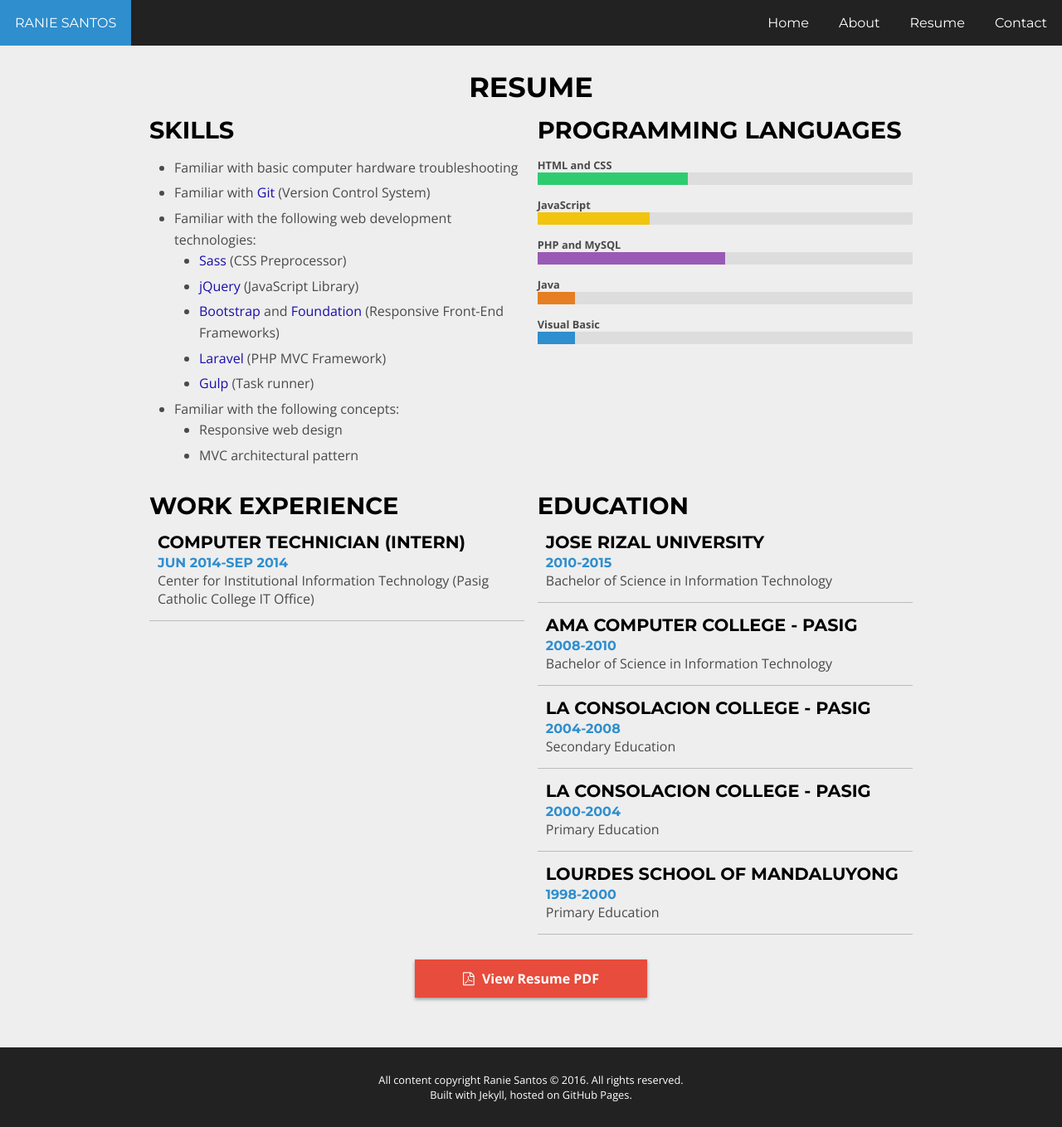
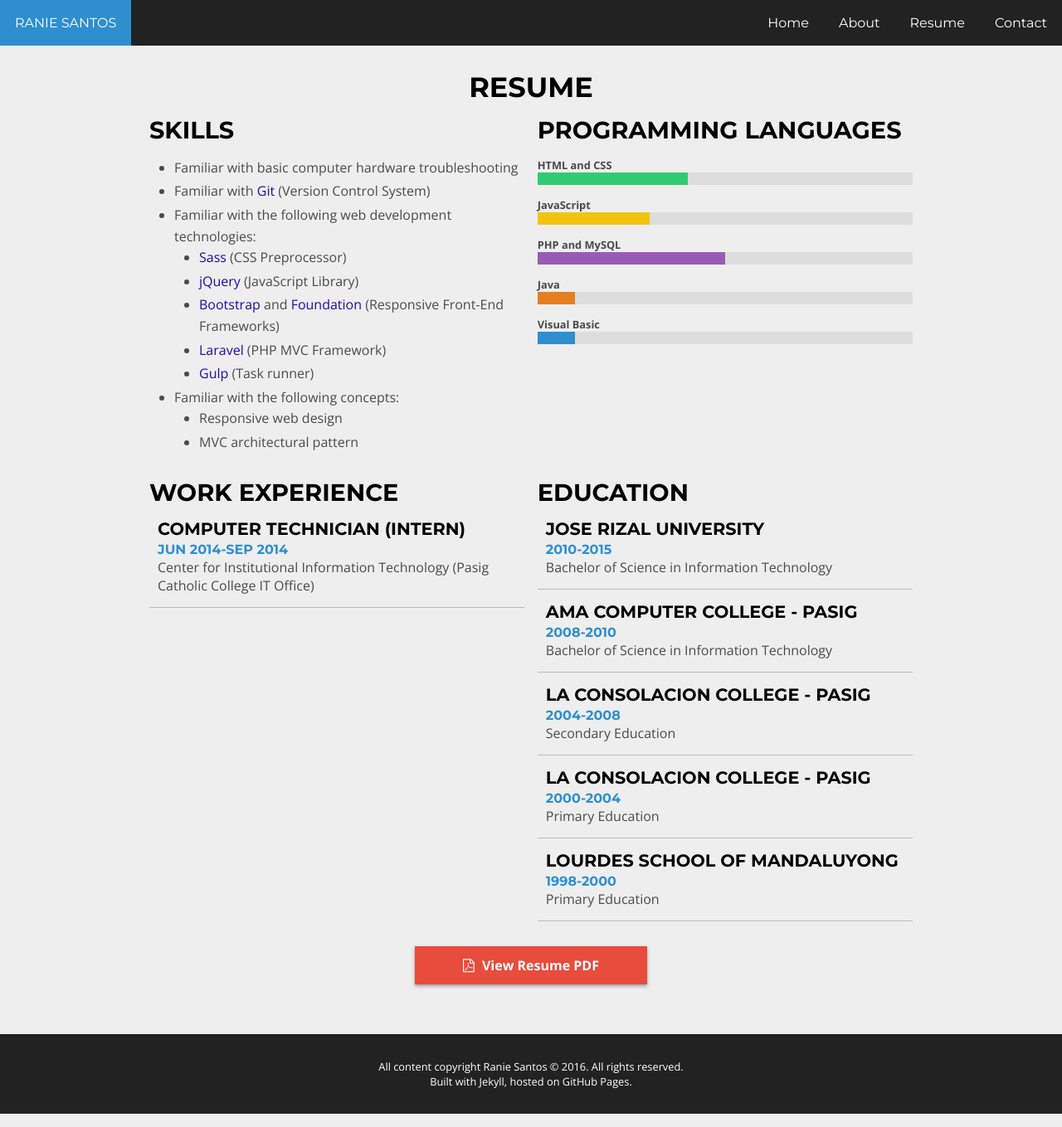
Before and after one commit to cascadiabooking/raniesantos.github.io, a Jekyll site: the page built from resume.html, in a window 1280 px wide. Shown: the whole page at 83% size. Built offline with Jekyll 4.4.1, drawn with Linux system fonts in a browser that asks for light colours.

Commit message:
styles minor change, added offset to bar chart animation

```diff
--- a/_source/styles/3-modules/_copy.scss
+++ b/_source/styles/3-modules/_copy.scss
@@ -29,7 +29,7 @@
 	}
 
 	li{
-		margin-bottom: 5px;
+		margin-bottom: 3px;
 	}
 
 	dt{
--- a/resume.html
+++ b/resume.html
@@ -36,7 +36,7 @@
 	<div class="page-resume--languages">
 		<h2>Programming Languages</h2>
 
-		<div class="bar-chart">
+		<div class="bar-chart" data-appear-top-offset="-130">
 			HTML and CSS
 			<div class="bar-chart--bar">
 				<div class="bar-chart--bar--fill html-css" data-rating="4"></div>
```
Also changed, not shown: assets/css/site.css.
